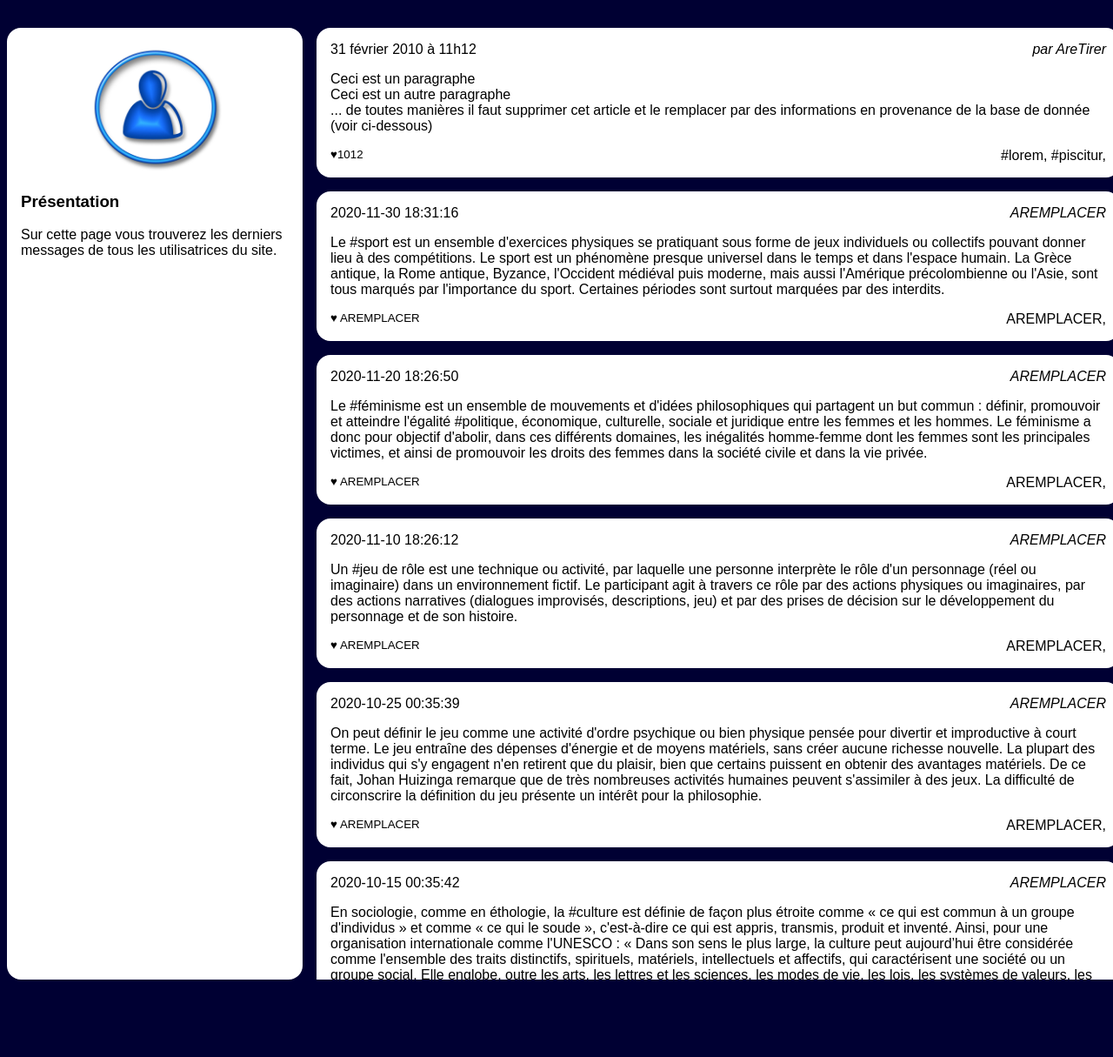
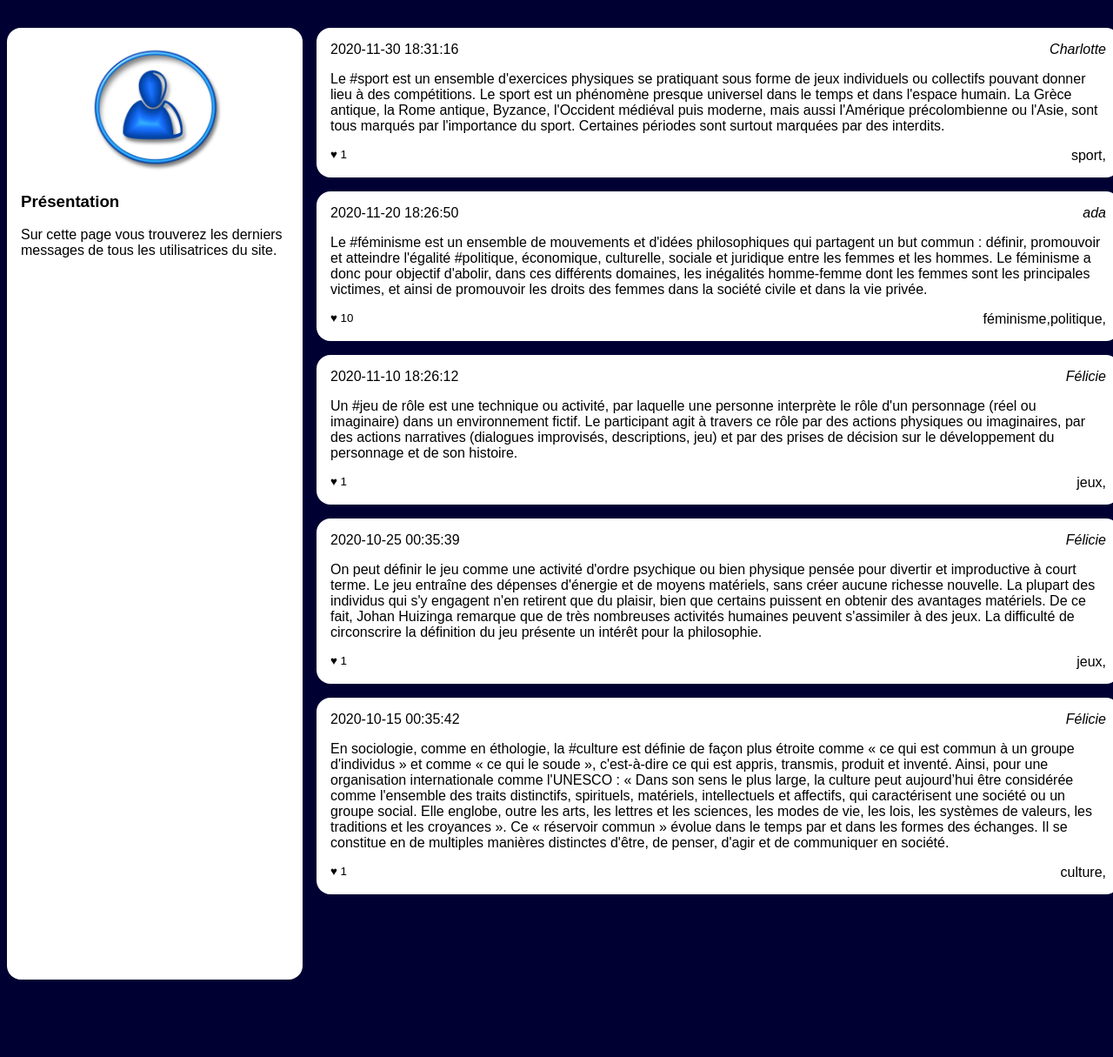
Before and after one commit to adatechschool/reseau-social-php-resoc-php-kristine-thibaut-laurie, a PHP site: page /news.php in a window 1280 px wide. Shown: the part 92-1307 px from the top of the page at 87% size. Run offline with PHP 8.4, Linux system fonts and the light colour scheme; data comes from the database, SQL or seed files in the repository.

Commit message:
news.php

```diff
--- a/resoc_n1/Niveau1/news.php
+++ b/resoc_n1/Niveau1/news.php
@@ -34,26 +34,6 @@
                 </section>
             </aside>
             <main>
-                <!-- L'article qui suit est un exemple pour la présentation et
-                  @todo: doit etre retiré -->
-                <article>
-                    <h3>
-                        <time datetime='2020-02-01 11:12:13' >31 février 2010 à 11h12</time>
-                    </h3>
-                    <address>par AreTirer</address>
-                    <div>
-                        <p>Ceci est un paragraphe</p>
-                        <p>Ceci est un autre paragraphe</p>
-                        <p>... de toutes manières il faut supprimer cet
-                            article et le remplacer par des informations en
-                            provenance de la base de donnée (voir ci-dessous)</p>
-                    </div>
-                    <footer>
-                        <small>♥1012 </small>
-                        <a href="">#lorem</a>,
-                        <a href="">#piscitur</a>,
-                    </footer>
-                </article>
 
                 <?php
                 /*
@@ -123,13 +103,13 @@
                         <h3>
                             <time><?php echo $post['created'] ?></time>
                         </h3>
-                        <address>AREMPLACER</address>
+                        <address><?php echo $post['author_name'] ?></address>
                         <div>
                             <p><?php echo $post['content'] ?></p>
                         </div>
                         <footer>
-                            <small>♥ AREMPLACER </small>
-                            <a href="">AREMPLACER</a>,
+                            <small>♥ <?php echo $post['like_number'] ?> </small>
+                            <a href=""><?php echo $post['taglist'] ?></a>,
                         </footer>
                     </article>
                     <?php
```
